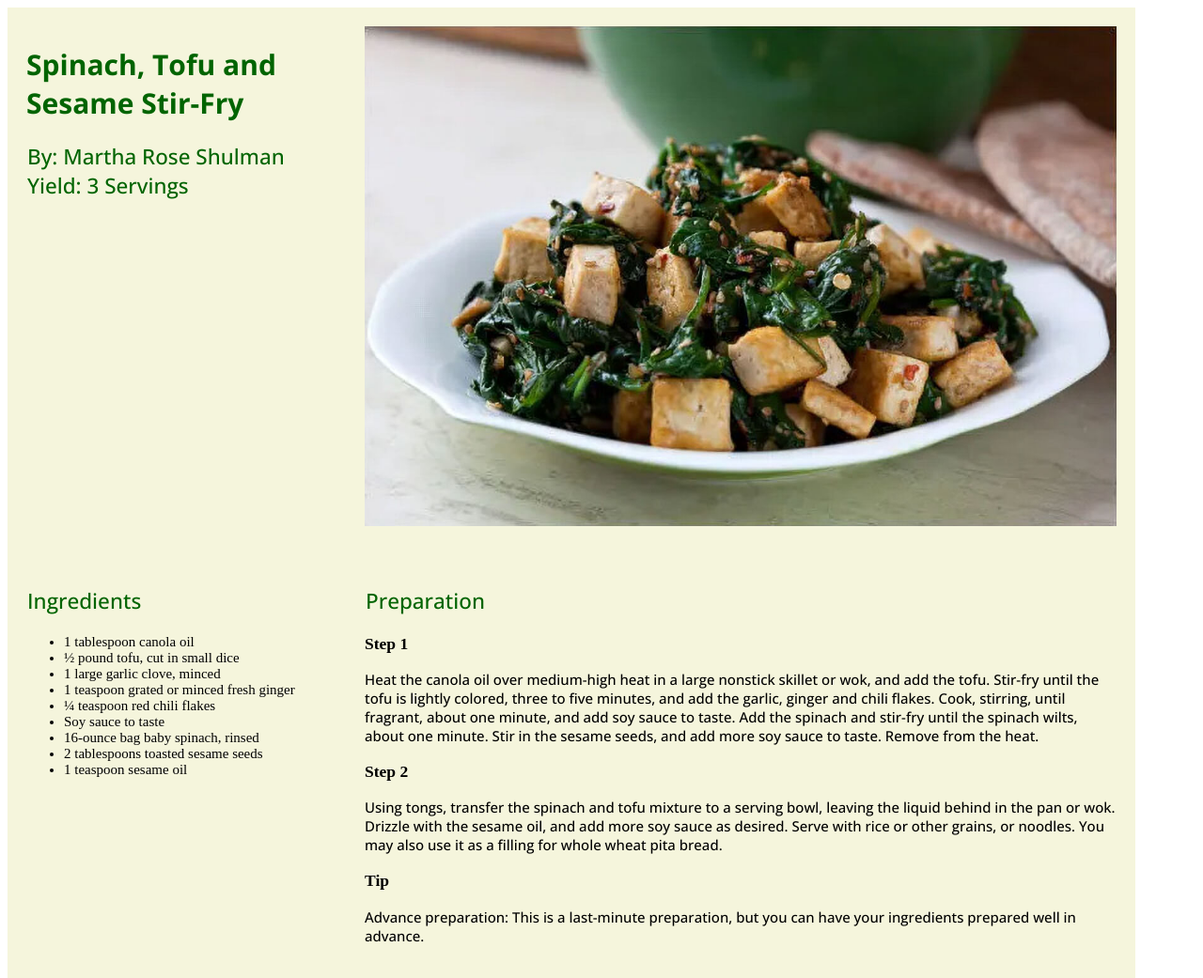
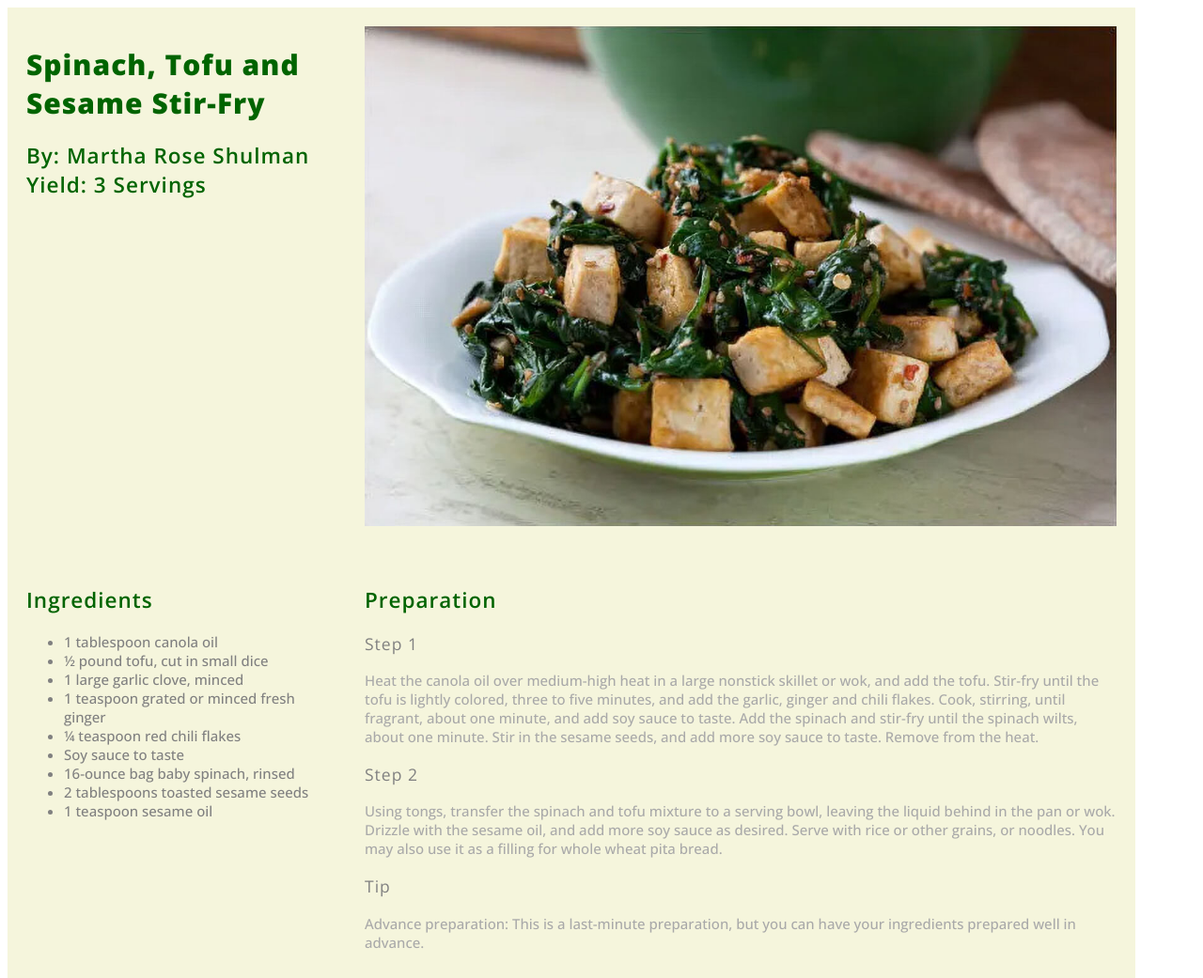
Before and after one commit to hanhminh06/exercise-7, a plain HTML site: page index.html in a window 1280 px wide. Shown: the top 1041 px of the page at 94% size. Drawn offline with nearby package versions, Linux system fonts and the light colour scheme; a web font is replaced by a local one.

Commit message:
new code

```diff
--- a/index.html
+++ b/index.html
@@ -20,30 +20,39 @@
      color: darkgreen;
 font-family: "Open Sans", sans-serif;
   font-optical-sizing: auto;
-  font-weight: auto;
+  font-weight: 1000;
   font-style: normal;
-  font-variation-settings:
-    "wdth" 100;
+  font-variation-settings: "wdth" 100;
+     letter-spacing: 1px;
    }
 
    h2{
      color: darkgreen;
   font-family: "Open Sans", sans-serif;
   font-optical-sizing: auto;
-  font-weight: 500;
+  font-weight: 600;
   font-style: normal;
-  font-variation-settings:
-    "wdth" 100;
-     padding: 1px
+  font-variation-settings: "wdth" 100;
+  letter-spacing: 1px;
+   }
+
+   h3{
+     color: grey;
+  font-family: "Open Sans", sans-serif;
+  font-optical-sizing: auto;
+  font-weight: 400;
+  font-style: normal;
+  font-variation-settings: "wdth" 100;
+  letter-spacing: 1px;
    }
 
    p{
+  color: darkgrey;
   font-family: "Open Sans", sans-serif;
   font-optical-sizing: auto;
   font-weight: 500;
   font-style: normal;
-  font-variation-settings:
-    "wdth" 100;
+  font-variation-settings: "wdth" 100;
    }
 
    .container {
@@ -63,6 +72,14 @@ font-family: "Open Sans", sans-serif;
    padding: auto;
 }
 
+   li{
+  color: grey;
+  font-family: "Open Sans", sans-serif;
+  font-optical-sizing: auto;
+  font-weight: 500;
+  font-style: normal;
+  font-variation-settings: "wdth" 100;
+   }
    img{
      width: 100%;
    }
```
